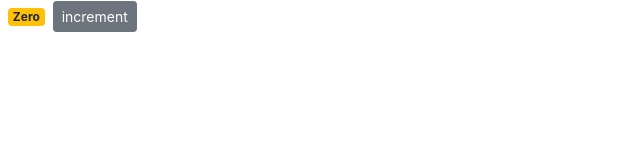
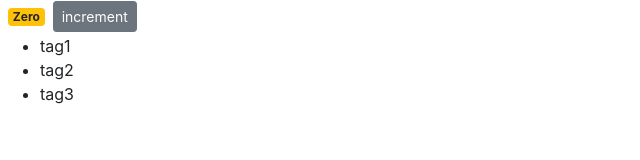
Before and after one commit to ponmalar22/React-counterApp, a React (Create React App) app: page / in a window 1280 px wide. Shown: the top 160 px of the page, without its empty margins (0-640 px from the left). Built offline with nearby package versions, Linux system fonts and the light colour scheme.

Commit message:
Rendering list

```diff
--- a/src/componentss/counter.jsx
+++ b/src/componentss/counter.jsx
@@ -1,7 +1,8 @@
 import React, { Component } from 'react';
 class Counter extends Component {
    state = {
-       count : 0
+       count : 0,
+       tag : ["tag1","tag2","tag3"]
    };
     render() {
 
@@ -9,6 +10,9 @@
          <div>
             <span className={this.getBadgeClasses()}>{this.formatCount()}</span>
             <button className="btn btn-secondary btn-sm">increment</button>
+            <ul>
+                {this.state.tag.map(tag => <li key={tag}>{tag}</li>)}
+            </ul>
         </div>
         );
     }
```
